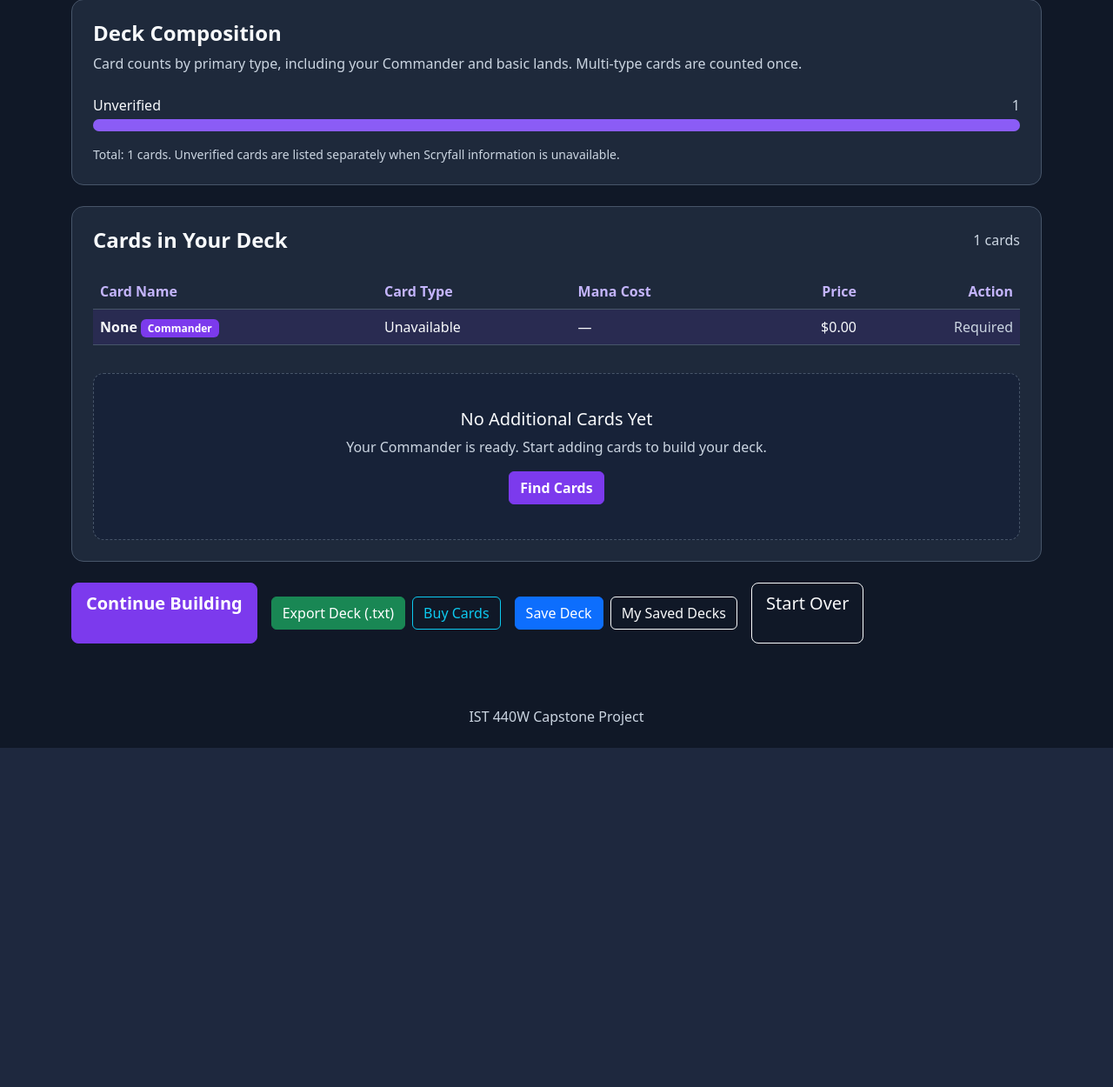
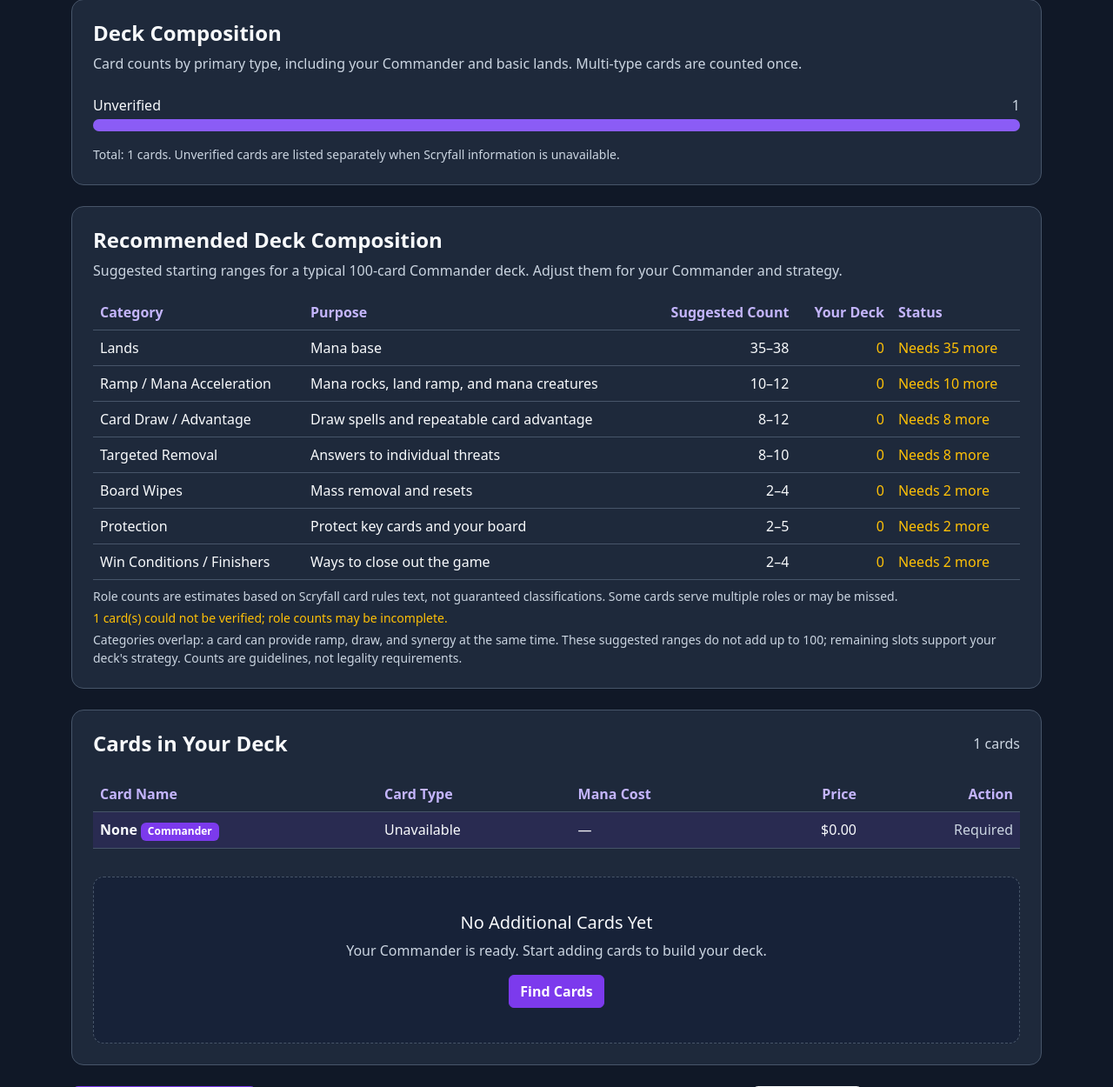
Before and after one commit to mlf5626/Budget-Commander-Deck-Builder, a Flask app: page /deck in a window 1280 px wide. Shown: the part 1087-2337 px from the top of the page at 87% size. Before the commit the page ends 1947 px from the top, so only its background shows below. Run offline with Flask 3, Linux system fonts and the light colour scheme.

Commit message:
Recommended Deck Composition status indicators
Recommended Deck Composition status indicators

```diff
--- a/legality.py
+++ b/legality.py
@@ -2,6 +2,7 @@
 from collections import Counter
 from functools import lru_cache
 import requests
+import re
 
 HEADERS = {"User-Agent": "BudgetCommanderDeckBuilder/1.0", "Accept": "application/json"}
 BASIC_LANDS = {"Plains", "Island", "Swamp", "Mountain", "Forest", "Wastes"}
@@ -30,9 +31,57 @@ def lookup_card(name):
     except (requests.RequestException, ValueError, KeyError, TypeError):
         return None
 
+
+# Heuristic roles: useful guidance, not definitive card classification.
+ROLE_KEYS = (
+    "Ramp / Mana Acceleration", "Card Draw / Advantage", "Targeted Removal",
+    "Board Wipes", "Protection", "Win Conditions / Finishers",
+)
+
+
+def classify_card_roles(card):
+    """Estimate functional roles from Scryfall Oracle text; roles may overlap."""
+    if not card:
+        return set()
+    text = card.get("oracle_text", "").lower()
+    typ = card.get("type_line", "").lower()
+    keywords = {str(k).lower() for k in card.get("keywords", [])}
+    roles = set()
+
+    # Mana production on nonlands, mana acceleration, and putting lands onto the battlefield.
+    mana_ability = bool(re.search(r"(?:\{t\}|tap an untapped|remove a .*counter).*?add \{[wubrgc]\}", text, re.S))
+    mana_rock = "land" not in typ and mana_ability
+    extra_mana = bool(re.search(r"add (?:an additional|\{[0-9wubrgc]\}\{[0-9wubrgc]\})", text))
+    land_ramp = bool(re.search(r"(?:search your library for|put) .*?land card.*?(?:onto the battlefield|onto the battlefield tapped)", text, re.S))
+    if mana_rock or extra_mana or land_ramp or "treasure token" in text and "create" in text:
+        roles.add("Ramp / Mana Acceleration")
+
+    if (re.search(r"draw (?:a|one|two|three|four|[0-9]+|x) cards?", text)
+            or "draw cards equal to" in text or "whenever you draw" in text
+            or "look at the top" in text and "put" in text and "hand" in text):
+        roles.add("Card Draw / Advantage")
+
+    wipe = bool(re.search(r"(?:destroy|exile|return) (?:all|each) (?:creatures?|artifacts?|enchantments?|nonland permanents?|permanents?)", text))
+    if wipe or "each creature gets -" in text or "all creatures get -" in text:
+        roles.add("Board Wipes")
+    elif re.search(r"(?:destroy|exile|return) target (?:creature|artifact|enchantment|permanent|nonland permanent|planeswalker)", text) or "counter target spell" in text:
+        roles.add("Targeted Removal")
+
+    if ("hexproof" in text or "indestructible" in text or "phase out" in text
+            or "protection from" in text or "ward" in keywords
+            or "can't be the target" in text):
+        roles.add("Protection")
+
+    if ("you win the game" in text or "target player loses the game" in text
+            or "each opponent loses the game" in text):
+        roles.add("Win Conditions / Finishers")
+    return roles
+
 def validate_deck(commander_name, deck, basic_lands):
     """Return a conservative legality assessment; never claim legal if verification fails."""
     count = 1 + len(deck) + sum(basic_lands.values())
+    role_counts = {key: 0 for key in ROLE_KEYS}
+    unverified_role_cards = 0
     issues = []
     warnings = []
     composition = {key: 0 for key in (
@@ -59,6 +108,11 @@ def validate_deck(commander_name, deck, basic_lands):
 
     commander = lookup_card(commander_name) if commander_name else None
     count_card_type(commander)
+    if commander:
+        for role in classify_card_roles(commander):
+            role_counts[role] += 1
+    else:
+        unverified_role_cards += 1
     if not commander:
         warnings.append("Commander information could not be verified with Scryfall.")
     else:
@@ -89,8 +143,11 @@ def validate_deck(commander_name, deck, basic_lands):
         card = lookup_card(name)
         count_card_type(card, frequencies[name.casefold()])
         if card is None:
+            unverified_role_cards += frequencies[name.casefold()]
             warnings.append(f"Could not verify card: {name}.")
             continue
+        for role in classify_card_roles(card):
+            role_counts[role] += frequencies[name.casefold()]
         if not card["legal"]:
             issues.append(f"{name} is not legal in Commander.")
         if colors is not None and not set(card["color_identity"]).issubset(colors):
@@ -116,4 +173,5 @@ def validate_deck(commander_name, deck, basic_lands):
         status = "Legal"
     return {"status": status, "issues": list(dict.fromkeys(issues)),
             "warnings": list(dict.fromkeys(warnings)), "remaining": max(0, 100 - count),
-            "count": count, "composition": composition}
+            "count": count, "composition": composition,
+            "role_counts": role_counts, "unverified_role_cards": unverified_role_cards}
--- a/templates/deck.html
+++ b/templates/deck.html
@@ -363,6 +363,71 @@
             <p class="muted-text small mb-0">Total: {{ legality.count }} cards. Unverified cards are listed separately when Scryfall information is unavailable.</p>
         </section>
 
+        <!-- Stage 2: Estimated card-role composition -->
+        <section class="deck-panel mb-4" aria-labelledby="recommended-composition-heading">
+            <h2 id="recommended-composition-heading" class="h4 fw-bold mb-2">Recommended Deck Composition</h2>
+            <p class="muted-text mb-3">
+                Suggested starting ranges for a typical 100-card Commander deck. Adjust them for your Commander and strategy.
+            </p>
+            {% set recommendations = [
+                ("Lands", 35, 38, "Mana base"),
+                ("Ramp / Mana Acceleration", 10, 12, "Mana rocks, land ramp, and mana creatures"),
+                ("Card Draw / Advantage", 8, 12, "Draw spells and repeatable card advantage"),
+                ("Targeted Removal", 8, 10, "Answers to individual threats"),
+                ("Board Wipes", 2, 4, "Mass removal and resets"),
+                ("Protection", 2, 5, "Protect key cards and your board"),
+                ("Win Conditions / Finishers", 2, 4, "Ways to close out the game")
+            ] %}
+            <div class="table-responsive">
+                <table class="table deck-table align-middle mb-2">
+                    <thead>
+                        <tr>
+                            <th>Category</th>
+                            <th>Purpose</th>
+                            <th class="text-end">Suggested Count</th>
+                            <th class="text-end">Your Deck</th>
+                            <th>Status</th>
+                        </tr>
+                    </thead>
+                    <tbody>
+                        {% for category_name, minimum, maximum, purpose in recommendations %}
+                            {% if category_name == "Lands" %}
+                                {% set actual = legality.composition.get("Lands", 0) %}
+                            {% else %}
+                                {% set actual = legality.role_counts.get(category_name, 0) %}
+                            {% endif %}
+                            <tr>
+                                <td>{{ category_name }}</td>
+                                <td class="muted-text">{{ purpose }}</td>
+                                <td class="text-end">{{ minimum }}–{{ maximum }}</td>
+                                <td class="text-end">
+                                    <span class="{{ 'text-success' if minimum <= actual <= maximum else 'text-warning' }}">{{ actual }}</span>
+                                </td>
+                                <td>
+                                    {% if actual < minimum %}
+                                        <span class="text-warning">Needs {{ minimum - actual }} more</span>
+                                    {% elif actual > maximum %}
+                                        <span class="text-warning">{{ actual - maximum }} above suggested range</span>
+                                    {% else %}
+                                        <span class="text-success">Within suggested range</span>
+                                    {% endif %}
+                                </td>
+                            </tr>
+                        {% endfor %}
+                    </tbody>
+                </table>
+            </div>
+            <p class="muted-text small mb-1">
+                Role counts are estimates based on Scryfall card rules text, not guaranteed classifications. Some cards serve multiple roles or may be missed.
+            </p>
+            {% if legality.unverified_role_cards %}
+                <p class="text-warning small mb-1">{{ legality.unverified_role_cards }} card(s) could not be verified; role counts may be incomplete.</p>
+            {% endif %}
+            <p class="muted-text small mb-0">
+                Categories overlap: a card can provide ramp, draw, and synergy at the same time. These suggested ranges do not add up to 100; remaining slots support your deck's strategy. Counts are guidelines, not legality requirements.
+            </p>
+        </section>
+
         <!-- Deck Contents -->
         <section class="deck-panel">
 
```
